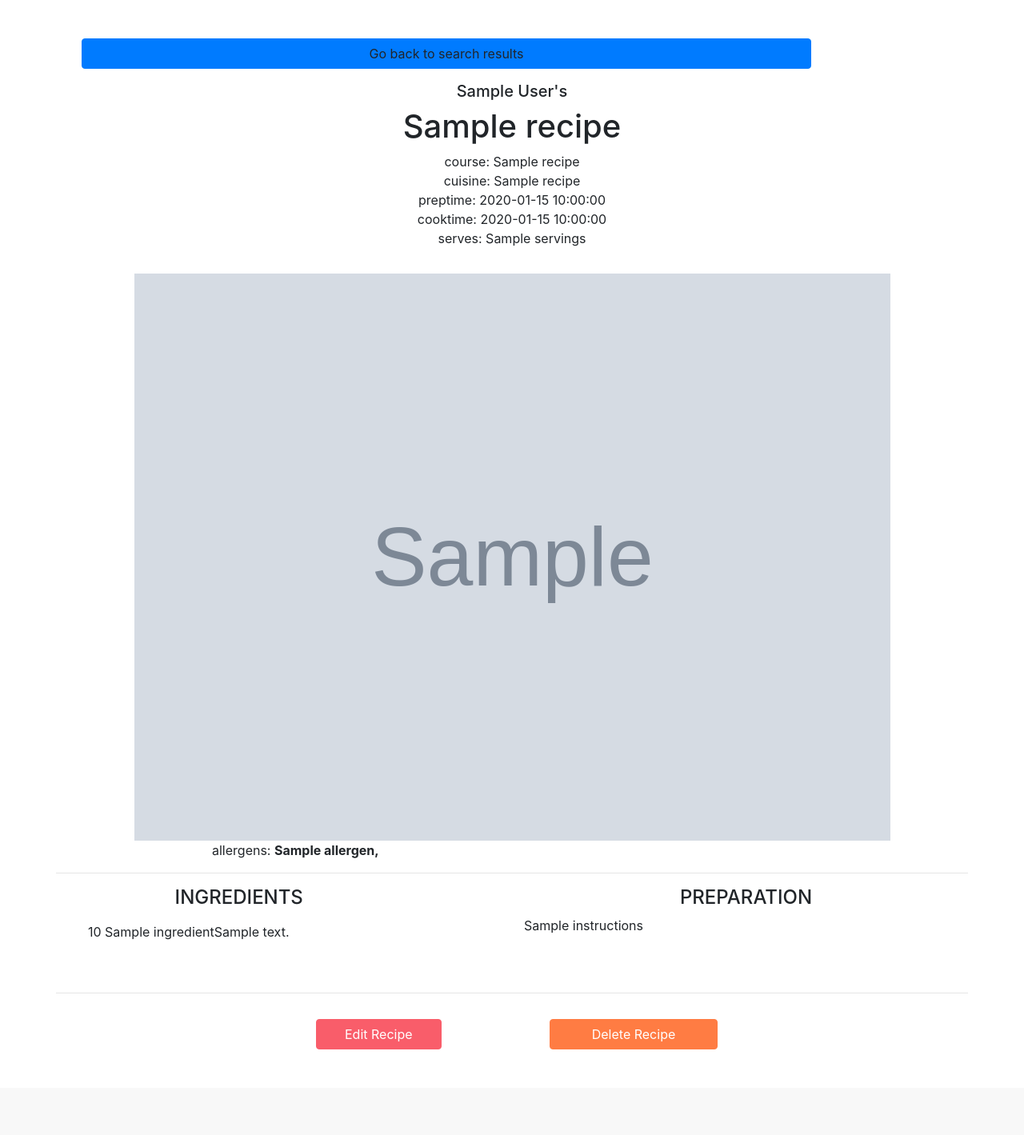
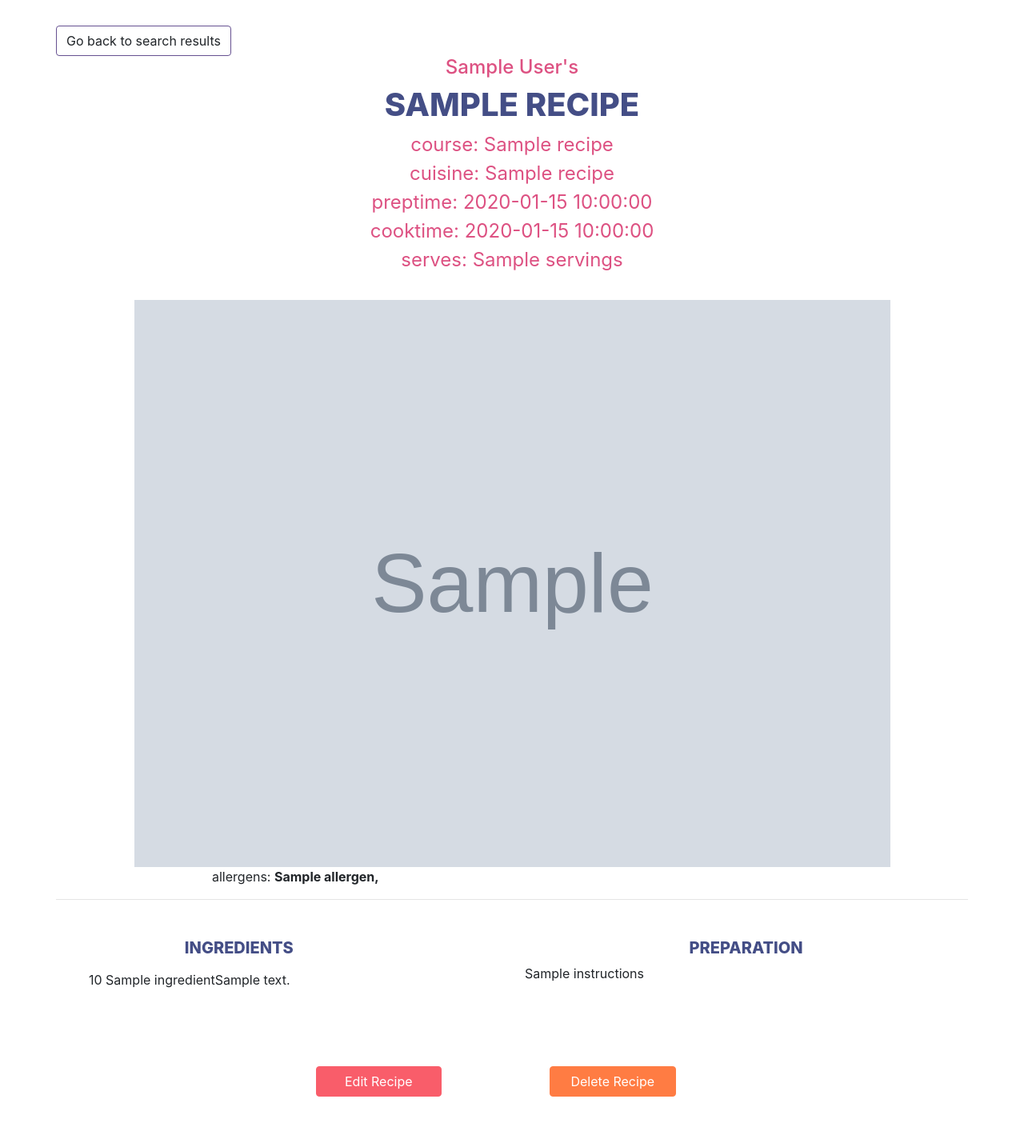
Before and after one commit to LibbyH52/Cookbook-App, a Flask app: template templates/displayrecipe.html in a window 1280 px wide. Shown: the part 480-1899 px from the top of the page at 80% size. Before the commit the page ends 1792 px from the top, so only its background shows below. Run offline with Flask 2, Linux system fonts and the light colour scheme; the template is opened without the code that fills it: most values are stand-ins (such as "Sample title", 1, 10 or a date in 2020); grey boxes marked "Sample" are stand-in pictures; some libraries are stand-ins or nearby versions.

Commit message:
removed <hr> under recipe ingredients and method added padding to cols, changed font colour of headings and recipe info

```diff
--- a/static/css/style.css
+++ b/static/css/style.css
@@ -59,7 +59,8 @@ h5 {
     text-align: center;
 }
 .recipe-heading{
-    font-size: 1.5em;
+    color: #444e86;
+    font-weight: 800;
     text-transform: uppercase;
 }
 
@@ -77,6 +78,15 @@ h5 {
     width: 30%;
 }
 
+.btn.btn-outline-primary.back-btn{
+    border: 1px solid #665191;
+}
+
+.btn.btn-outline-primary.back-btn:hover{
+    background-color: #ffffff;
+    border: 1px solid #665191;
+}
+
 .btn-edit{
     background-color: #f95d6a;
     border: 1px solid #f95d6a;
@@ -91,6 +101,7 @@ h5 {
 .btn-delete{
     background-color: #ff7c43;
     border: 1px solid #ff7c43;
+    width: 60%;
 }
 
 .btn-delete:hover{
@@ -159,8 +170,13 @@ img {
     width: 100%;
 }
 
+.details-col{
+    padding: 2em 1em;
+}
+
 .recipe-info{
-    font-size: 1em;
+    color: #dd5182;
+    font-size: 1.5em;
     text-align: center;
 }
 .recipe-row{
@@ -213,9 +229,4 @@ label {
     label {
         font-size: 1.5em;
     }
-   /* .recipe-info{
-        font-size: 1.5em;
-        margin: 1em 0.5em;
-        padding: 1em 1em;
-    }*/
 }
--- a/templates/displayrecipe.html
+++ b/templates/displayrecipe.html
@@ -4,13 +4,13 @@
 <div class="container recipe-container">
     <div class="row">
         <div class="col-sm-12 col-d-6">
-            <a class="btn btn-primary" onclick="history.go(-1)">Go back to search results</a>
+            <a class="btn btn-outline-primary back-btn" onclick="history.go(-1)">Go back to search results</a>
         </div>
     </div>
     <div class="row">
         <div class="col-sm-12 offset-md-1 col-md-10 offset-lg-2 col-lg-8">
-            <h4>{{recipe.author}}'s</h4>
-            <h3>{{recipe.recipe_name}}</h3>
+            <h4 class="recipe-info">{{recipe.author}}'s</h4>
+            <h3 class="recipe-heading">{{recipe.recipe_name}}</h3>
         </div>
     </div>
     <div class-"row">
@@ -43,7 +43,7 @@
     </div>
     <hr>
     <div class="row recipe-row">
-        <div class="col-sm-12 col-lg-5">
+        <div class="col-sm-12 col-lg-5 details-col">
             <h4 class="recipe-heading">Ingredients</h4>
             <ul>
             <!--iterates through theallergens array and displays one at a time-->
@@ -52,12 +52,11 @@
                 {% endfor %}
             </ul>
         </div>
-        <div class="col-sm-12 offset-lg-1 col-lg-6">
+        <div class="col-sm-12 offset-lg-1 col-lg-6 details-col">
             <h4 class="recipe-heading">Preparation </h4>
                 {{recipe.Instructions}}
         </div>
     </div>
-    <hr>
     <div class="row">
         <div class="col-sm-12 col-md-6 offset-lg-3 col-lg-3">
             <!-- function name and recipe to  allow for editing recipe-->
```
